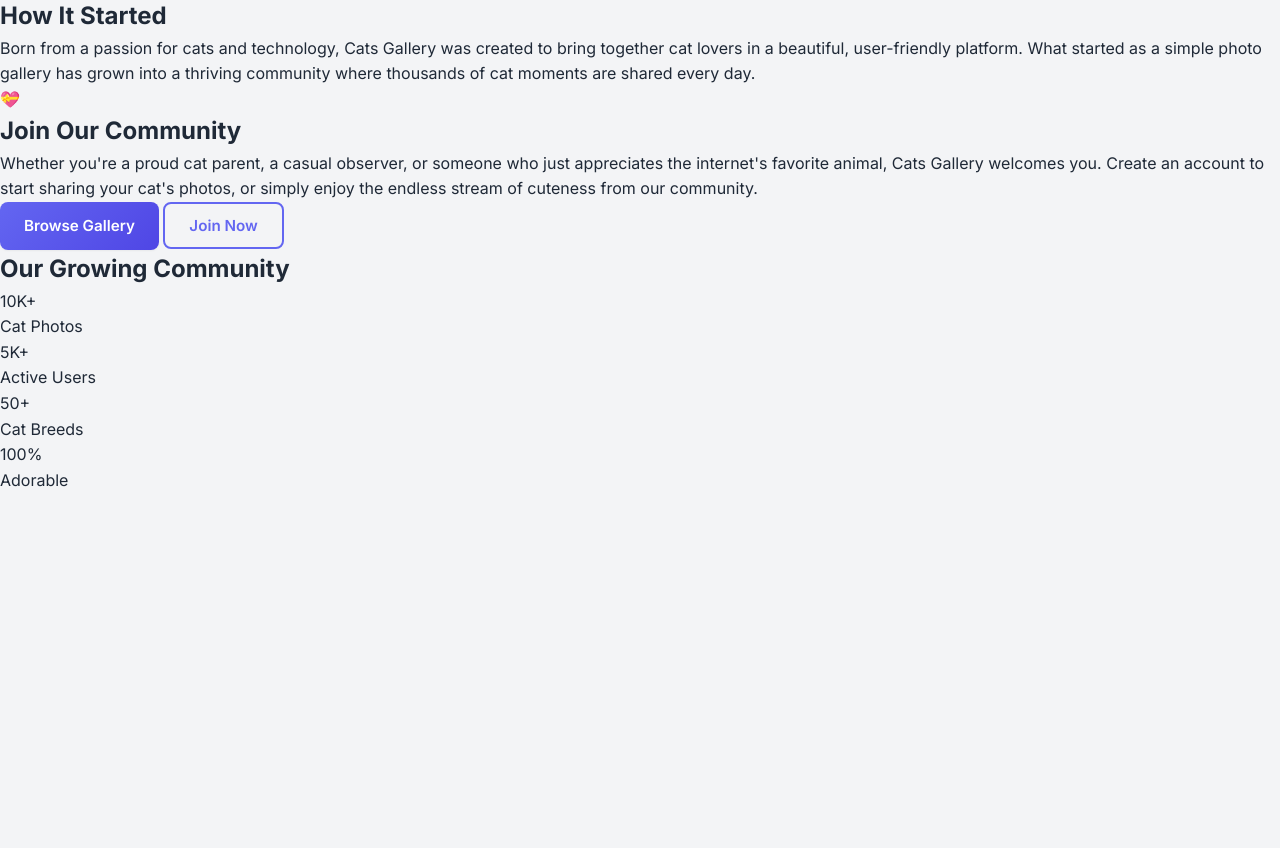
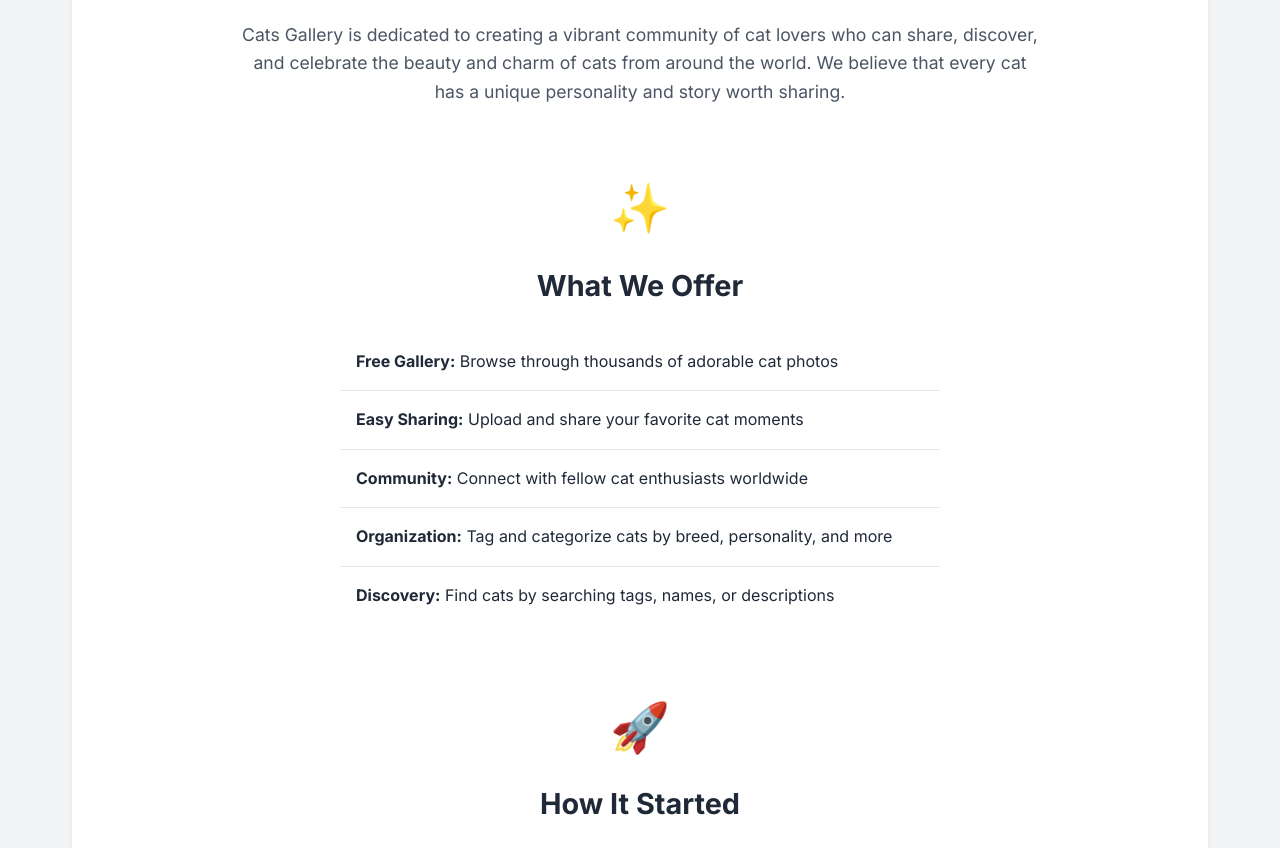
Before and after one commit to HiXaM94/nodejsProjets, a website: page public/about.html in a window 1280 px wide. Shown: the part 499-1347 px from the top of the page. Before the commit the page ends 992 px from the top, so only its background shows below. Drawn offline with Linux system fonts and the light colour scheme; no server answers.

Commit message:
Restore missing About and Contact page styles

```diff
--- a/public/style.css
+++ b/public/style.css
@@ -288,15 +288,13 @@
     }
 }
 
-/* ===== SEARCH & FILTER (UPDATED) ===== */
+/* ===== SEARCH & FILTER ===== */
 .search-filter-controls {
     background: white;
     padding: 1.5rem 2rem;
     margin: -2rem auto 2rem;
-    /* Overlap hero slightly */
     max-width: 1000px;
     border-radius: 50px;
-    /* Pill shape */
     box-shadow: 0 10px 25px rgba(0, 0, 0, 0.1);
     display: flex;
     align-items: center;
@@ -365,7 +363,7 @@
     box-shadow: 0 0 0 4px rgba(99, 102, 241, 0.1);
 }
 
-/* Mobile Responsive */
+/* Mobile Responsive for Search */
 @media (max-width: 768px) {
     .search-filter-controls {
         flex-direction: column;
@@ -674,7 +672,139 @@
     color: #ef4444;
 }
 
-/* Contact Page Styles */
+/* ===== PAGE LAYOUT (Restored) ===== */
+.page-container {
+    padding: 2rem;
+    max-width: 1200px;
+    margin: 0 auto;
+}
+
+.content-wrapper {
+    background: white;
+    border-radius: var(--radius-lg);
+    box-shadow: var(--shadow-md);
+    padding: 3rem;
+    margin-top: 2rem;
+}
+
+.page-header {
+    text-align: center;
+    margin-bottom: 3rem;
+}
+
+.page-title {
+    font-size: 2.5rem;
+    color: var(--text-dark);
+    margin-bottom: 1rem;
+}
+
+.page-subtitle {
+    font-size: 1.2rem;
+    color: var(--text-medium);
+}
+
+/* ===== ABOUT PAGE (Restored) ===== */
+.about-section {
+    margin-bottom: 4rem;
+    text-align: center;
+}
+
+.section-icon {
+    font-size: 3rem;
+    margin-bottom: 1rem;
+    display: inline-block;
+    animation: bounce 2s infinite;
+}
+
+@keyframes bounce {
+
+    0%,
+    20%,
+    50%,
+    80%,
+    100% {
+        transform: translateY(0);
+    }
+
+    40% {
+        transform: translateY(-10px);
+    }
+
+    60% {
+        transform: translateY(-5px);
+    }
+}
+
+.about-section h2 {
+    font-size: 1.8rem;
+    color: var(--text-dark);
+    margin-bottom: 1.5rem;
+}
+
+.about-section p {
+    max-width: 800px;
+    margin: 0 auto;
+    font-size: 1.1rem;
+    color: var(--text-medium);
+}
+
+.feature-list {
+    list-style: none;
+    max-width: 600px;
+    margin: 0 auto;
+    text-align: left;
+}
+
+.feature-list li {
+    padding: 1rem;
+    border-bottom: 1px solid var(--border-color);
+}
+
+.feature-list li:last-child {
+    border-bottom: none;
+}
+
+.stats-section {
+    background: #f8fafc;
+    padding: 3rem;
+    border-radius: var(--radius-lg);
+    text-align: center;
+}
+
+.stats-grid {
+    display: grid;
+    grid-template-columns: repeat(auto-fit, minmax(200px, 1fr));
+    gap: 2rem;
+    margin-top: 2rem;
+}
+
+.stat-card {
+    background: white;
+    padding: 1.5rem;
+    border-radius: var(--radius-md);
+    box-shadow: var(--shadow-sm);
+}
+
+.stat-number {
+    font-size: 2.5rem;
+    font-weight: 700;
+    color: var(--primary-color);
+    margin-bottom: 0.5rem;
+}
+
+.stat-label {
+    color: var(--text-medium);
+    font-weight: 600;
+}
+
+.cta-buttons {
+    display: flex;
+    justify-content: center;
+    gap: 1rem;
+    margin-top: 2rem;
+}
+
+/* ===== CONTACT PAGE (Restored) ===== */
 .contact-grid {
     display: grid;
     grid-template-columns: 1fr 1fr;
@@ -701,9 +831,56 @@
     margin-bottom: 1rem;
 }
 
+.contact-form-section h2 {
+    margin-bottom: 1.5rem;
+    color: var(--text-dark);
+}
+
+.contact-detail {
+    font-size: 0.9rem;
+    color: var(--text-medium);
+    margin-top: 0.5rem;
+}
+
+.faq-section {
+    margin-top: 3rem;
+    text-align: left;
+}
+
+.faq-section h3 {
+    margin-bottom: 1rem;
+}
+
+.faq-list {
+    list-style: none;
+}
+
+.faq-list li {
+    margin-bottom: 1rem;
+    padding-bottom: 1rem;
+    border-bottom: 1px solid var(--border-color);
+}
+
+.faq-list li:last-child {
+    border-bottom: none;
+}
+
+/* Responsive adjustments */
 @media (max-width: 768px) {
     .contact-grid {
         grid-template-columns: 1fr;
         gap: 2rem;
     }
+
+    .content-wrapper {
+        padding: 1.5rem;
+    }
+
+    .page-title {
+        font-size: 2rem;
+    }
+
+    .cta-buttons {
+        flex-direction: column;
+    }
 }
```
